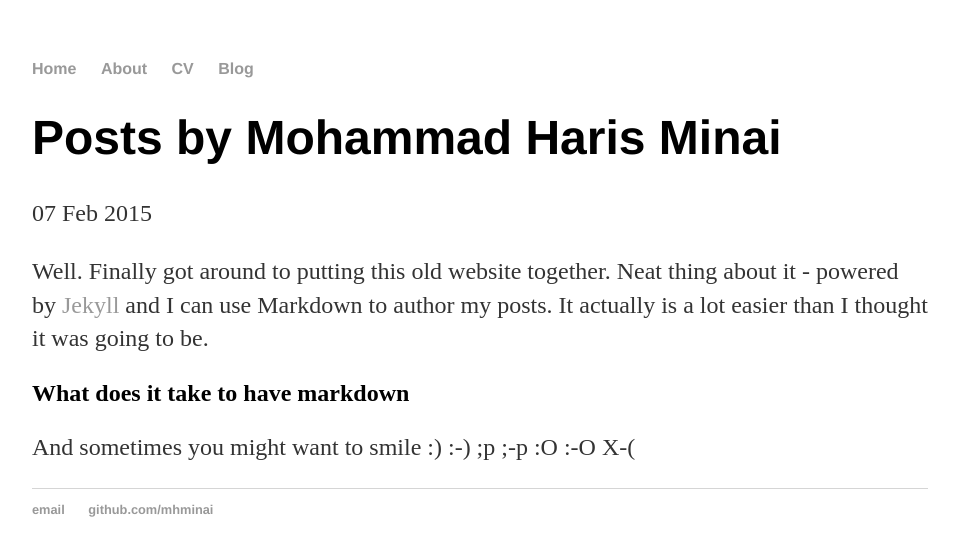
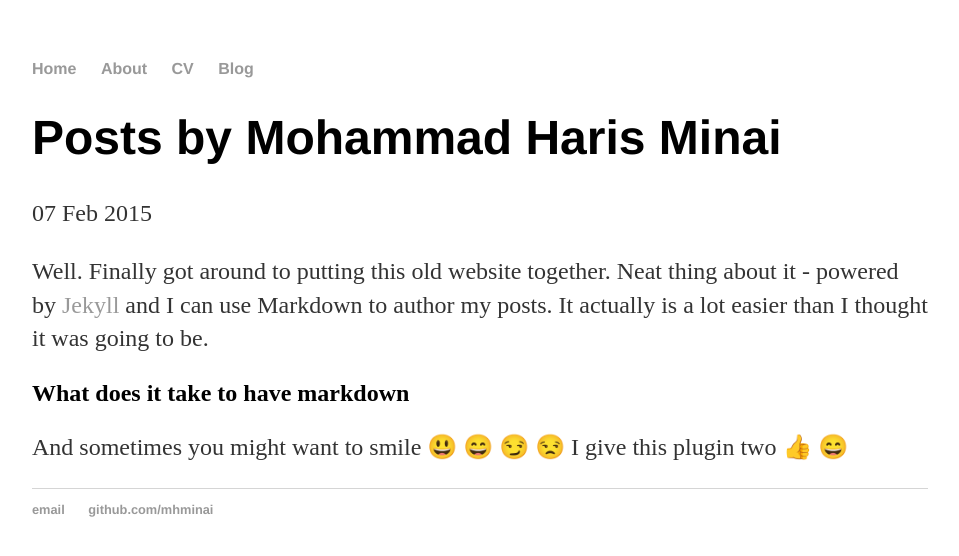
Before and after one commit to mhminai/mhminai.github.io, a Jekyll site: the page built from _posts/2015-02-07-using-jekyll.md, in a window 1280 px wide. Shown: the top 556 px of the page, without its empty margins (160-1119 px from the left). Built offline with Jekyll 4.4.1, drawn with Linux system fonts in a browser that asks for light colours; nearby versions of some CDN libraries; emoji names are drawn with the system emoji font.

Commit message:
Update 2015-02-07-using-jekyll.md

```diff
--- a/_posts/2015-02-07-using-jekyll.md
+++ b/_posts/2015-02-07-using-jekyll.md
@@ -8,4 +8,6 @@ Well. Finally got around to putting this old website together. Neat thing about
 
 ## What does it take to have markdown
 
-And sometimes you might want to smile :) :-) ;p ;-p :O :-O X-(
+And sometimes you might want to smile :smiley: :smile: :smirk: :unamused:
+I give this plugin two :+1:
+:smile:
```
